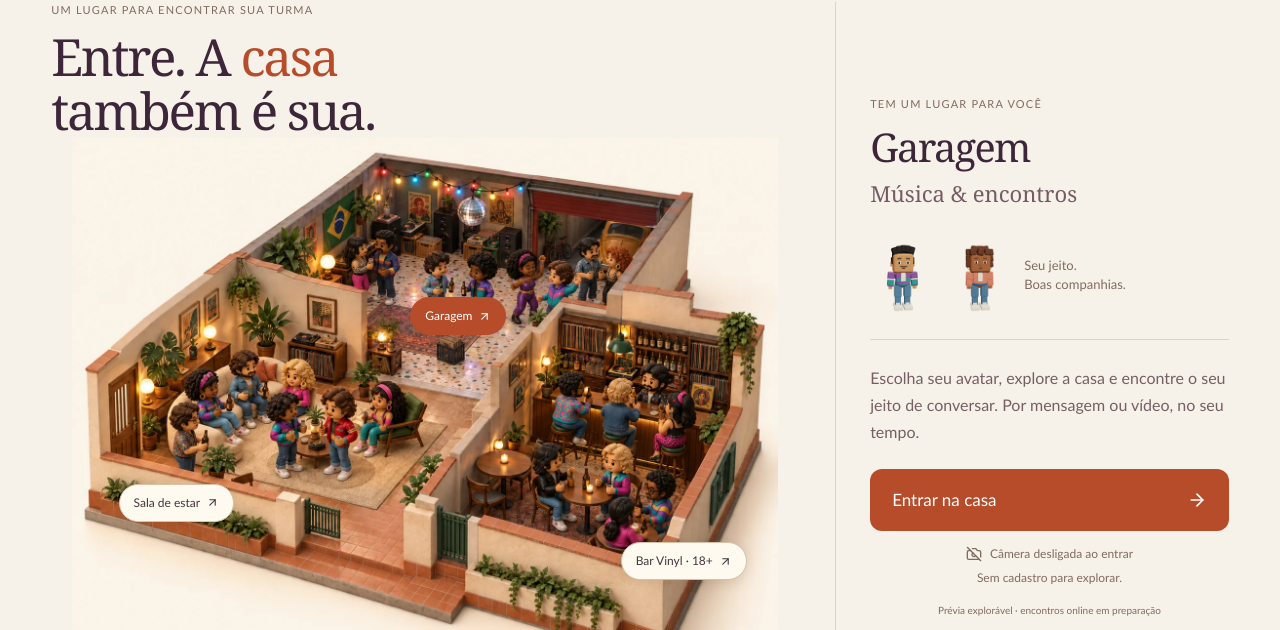
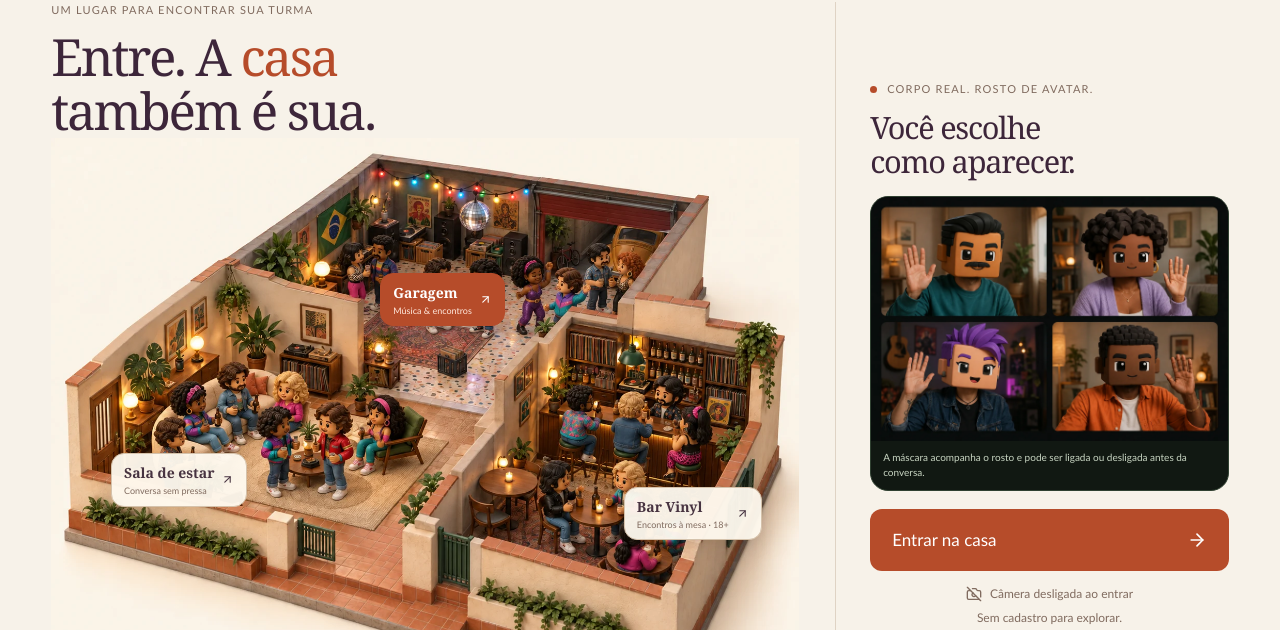
Before and after one commit to jhcramos/disqueamizade, a React (Vite) app: page / in a window 1280 px wide. Shown: the part 118-748 px from the top of the page. Built offline with nearby package versions, Linux system fonts and the light colour scheme; no server answers.

Commit message:
Anchor room labels and feature avatar camera masks

```diff
--- a/src/pages/HomePage.tsx
+++ b/src/pages/HomePage.tsx
@@ -40,7 +40,6 @@ const rooms = [
 export function HomePage() {
   const [roomIndex, setRoom] = useState(0),
     [look, setLook] = useState("caio");
-  const room = rooms[roomIndex];
   return (
     <main className="house-home">
       <header className="house-nav">
@@ -66,19 +65,19 @@ export function HomePage() {
             alt="Casa em miniatura vista por inteiro, com avatares na sala de estar, na garagem e no Bar Vinyl" />
           <div className="whole-house-hotspots" role="group" aria-label="Conheça os ambientes">
             {rooms.map((r, i) => <button key={r.id} className={`house-spot spot-${r.id}`}
-              aria-pressed={roomIndex === i} onClick={() => setRoom(i)}>{r.name}{r.id === 'bar' ? ' · 18+' : ''} <ArrowUpRight size={13} /></button>)}
+              aria-pressed={roomIndex === i} onClick={() => setRoom(i)}>
+                <span>{r.name}</span><small>{r.label}</small><ArrowUpRight size={13} />
+              </button>)}
           </div>
           <figcaption>Uma ilustração da nossa casa. Escolha um ambiente para conhecer.</figcaption>
         </figure>
         <aside className="whole-house-entry" aria-label="Conheça a casa">
-          <p className="house-eyebrow">TEM UM LUGAR PARA VOCÊ</p>
-          <h2>{room.name}</h2>
-          <p className="whole-house-climate">{room.label}</p>
-          <div className="whole-house-avatars" aria-hidden="true">
-            <img src="/garage/home-caio.png" alt="" /><img src="/garage/home-lia.png" alt="" />
-            <span>Seu jeito.<br />Boas companhias.</span>
-          </div>
-          <p className="whole-house-description">Escolha seu avatar, explore a casa e encontre o seu jeito de conversar. Por mensagem ou vídeo, no seu tempo.</p>
+          <p className="house-eyebrow"><span /> CORPO REAL. ROSTO DE AVATAR.</p>
+          <h2>Você escolhe<br />como aparecer.</h2>
+          <figure className="whole-house-camera">
+            <img src="/garage/avatar-camera-helmets.webp" alt="Quatro pessoas em uma chamada de vídeo usando os rostos dos seus avatares como máscaras" />
+            <figcaption>A máscara acompanha o rosto e pode ser ligada ou desligada antes da conversa.</figcaption>
+          </figure>
           <Link className="house-cta" to="/garagem">Entrar na casa <ArrowRight size={20} /></Link>
           <p className="whole-house-privacy"><CameraOff size={16} /> Câmera desligada ao entrar</p>
           <p className="whole-house-free">Sem cadastro para explorar.</p>
--- a/src/pages/house-home.css
+++ b/src/pages/house-home.css
@@ -1205,15 +1205,23 @@
 .whole-house-intro h1 { font-family:Georgia,serif; font-size:clamp(36px,4vw,60px); letter-spacing:-.045em; line-height:1.05; }
 .whole-house-intro em { color:#b64c2a; }
 .whole-house-view { grid-column:1; grid-row:2; margin:0; position:relative; align-self:center; }
-.whole-house-view > img { display:block; width:100%; height:auto; max-height:530px; object-fit:contain; }
+.whole-house-view > img { display:block; width:100%; height:auto; object-fit:contain; }
 .whole-house-view figcaption { text-align:center; font-size:11px; color:#826e60; padding:8px 0; }
 .whole-house-hotspots { position:absolute; inset:0 0 30px; pointer-events:none; }
-.house-spot { position:absolute; display:flex; gap:6px; align-items:center; border:1px solid #d5c2ab; border-radius:25px; padding:9px 14px; background:#fffaf0; color:#473340; font-size:12px!important; box-shadow:0 3px 12px #33201218; pointer-events:auto; }
+.house-spot { position:absolute; display:grid; grid-template-columns:auto auto; gap:1px 7px; align-items:center; border:1px solid #d5c2ab; border-radius:13px; padding:8px 12px; background:#fffaf0f2; color:#473340; font-size:12px!important; box-shadow:0 4px 18px #33201225; pointer-events:auto; text-align:left; white-space:nowrap; }
+.house-spot span { font-family:Georgia,serif; font-size:14px; font-weight:700; }
+.house-spot small { grid-column:1; font-size:9px; color:#806b5f; }
+.house-spot svg { grid-column:2; grid-row:1/3; }
+.house-spot[aria-pressed=true] small { color:#ffe8dc; }
 .house-spot[aria-pressed=true] { background:#b64c2a; color:white; border-color:#b64c2a; }
-.spot-living { left:9%; top:65%; }.spot-garage { left:48%; top:30%; }.spot-bar { right:7%; top:76%; }
-.whole-house-entry { grid-column:2; grid-row:1/3; border-left:1px solid #dfd3c4; padding:32px 0 20px 34px; align-self:stretch; display:flex; flex-direction:column; justify-content:center; }
+.spot-living { left:8%; top:56%; }.spot-garage { left:44%; top:24%; }.spot-bar { right:5%; top:62%; }
+.whole-house-entry { grid-column:2; grid-row:1/3; border-left:1px solid #dfd3c4; padding:26px 0 20px 34px; align-self:stretch; display:flex; flex-direction:column; justify-content:center; }
 .whole-house-entry .house-eyebrow { color:#806b5f; margin-bottom:14px; }
-.whole-house-entry h2 { font-family:Georgia,serif; font-size:clamp(32px,3.1vw,48px); letter-spacing:-.04em; }
+.whole-house-entry .house-eyebrow span { display:inline-block; width:7px; height:7px; border-radius:50%; background:#b64c2a; margin-right:6px; }
+.whole-house-entry h2 { font-family:Georgia,serif; font-size:clamp(28px,2.4vw,40px); letter-spacing:-.04em; margin-bottom:18px; }
+.whole-house-camera { margin:0 0 18px; background:#111812; border:1px solid #304131; border-radius:18px; overflow:hidden; }
+.whole-house-camera img { display:block; width:100%; aspect-ratio:1.46; object-fit:cover; }
+.whole-house-camera figcaption { color:#c8d5c2; font-size:10px; line-height:1.45; padding:9px 12px 11px; }
 .whole-house-climate { font-family:Georgia,serif; font-size:22px; margin:8px 0 20px; color:#755b65; }
 .whole-house-avatars { display:flex; height:110px; gap:12px; align-items:center; border-bottom:1px solid #dfd3c4; padding-bottom:18px; }
 .whole-house-avatars img { width:65px; height:90px; object-fit:contain; }
@@ -1233,9 +1241,11 @@
  .whole-house-intro h1 { font-size:42px; }
  .whole-house-view { grid-column:1; grid-row:3; }
  .whole-house-entry { grid-column:1; grid-row:2; padding:0; border:0; }
- .whole-house-entry > .house-eyebrow, .whole-house-entry h2, .whole-house-climate, .whole-house-avatars, .whole-house-description, .whole-house-free { display:none; }
+ .whole-house-entry > .house-eyebrow, .whole-house-entry h2, .whole-house-camera, .whole-house-climate, .whole-house-avatars, .whole-house-description, .whole-house-free { display:none; }
  .whole-house-note { margin-top:4px; }
- .house-spot { padding:6px 9px; font-size:10px!important; }
+ .house-spot { padding:5px 8px; }
+ .house-spot span { font-size:10px; }
+ .house-spot small { display:none; }
  .whole-house-view figcaption { font-size:10px; }
 }
 .house-nav .brand-logo img { background:#294432; border-radius:9px; padding:4px; }
```
